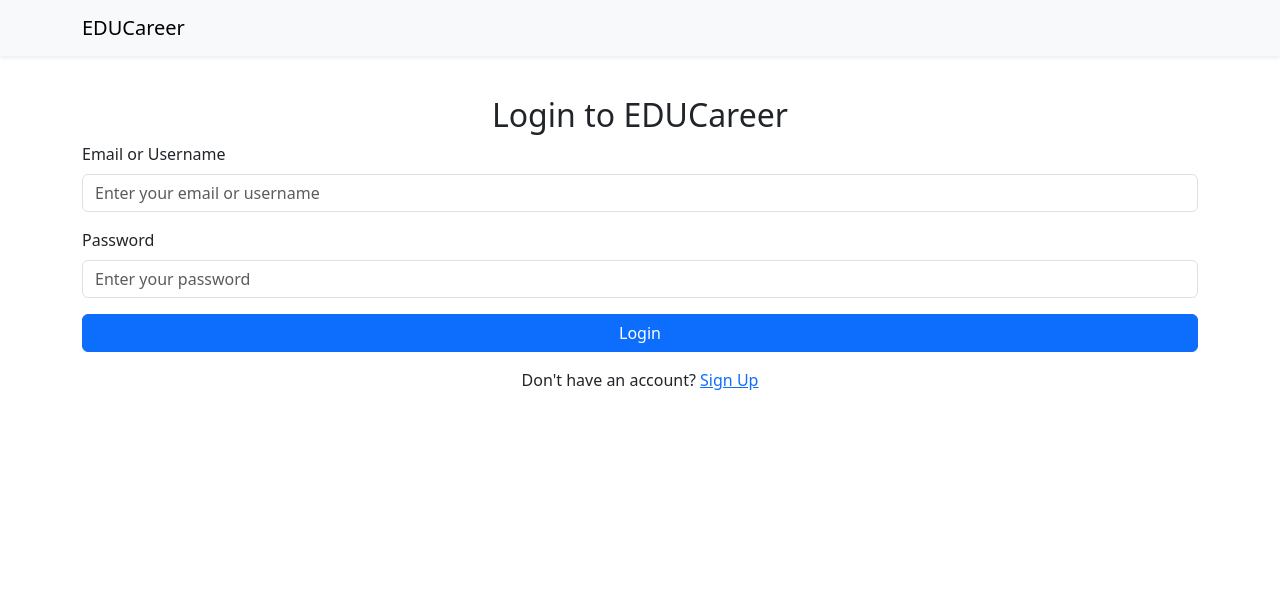
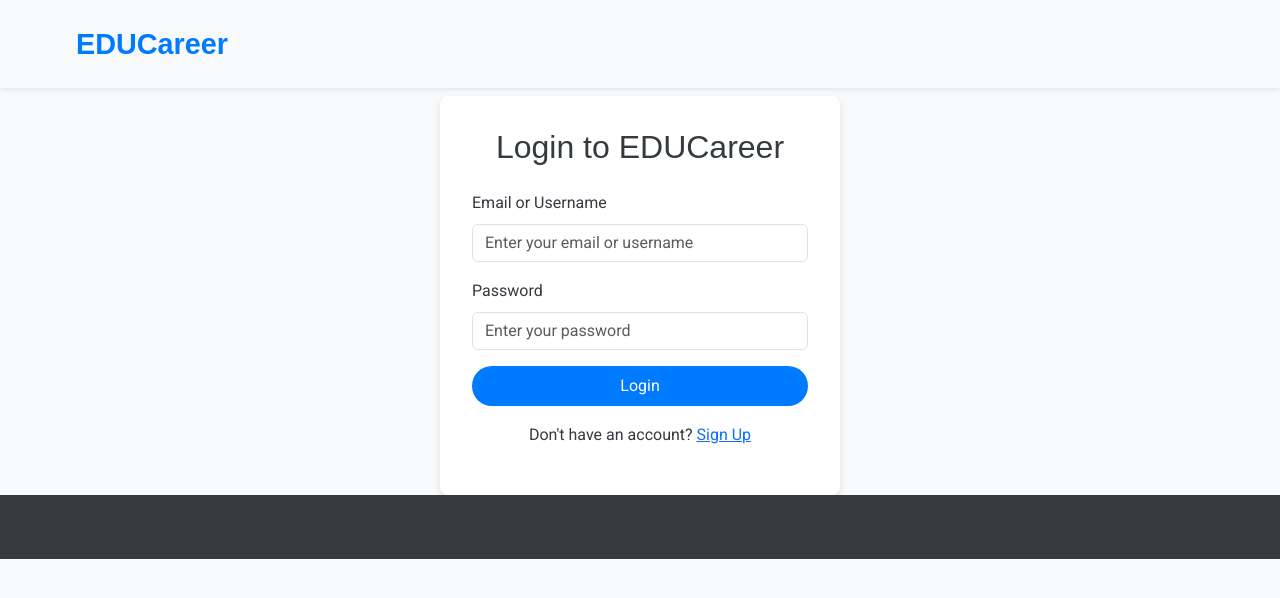
Before and after one commit to paurakh/educareer.github.io, a website: page html/login.html in a window 1280 px wide. Drawn offline with nearby package versions, Linux system fonts and the light colour scheme.

Commit message:
fixed index links

```diff
--- a/html/login.html
+++ b/html/login.html
@@ -6,7 +6,7 @@
   <!-- Bootstrap CSS -->
   <link href="https://cdn.jsdelivr.net/npm/bootstrap@5.3.0/dist/css/bootstrap.min.css" rel="stylesheet">
   <!-- Custom CSS -->
-  <link rel="stylesheet" href="styles.css">
+  <link rel="stylesheet" href="../css/style.css">
   <!-- Google Fonts -->
   <link href="https://fonts.googleapis.com/css2?family=Roboto:wght@400;700&display=swap" rel="stylesheet">
 </head>
@@ -15,7 +15,7 @@
 <!-- Navigation Bar -->
 <nav class="navbar navbar-expand-lg navbar-light bg-light fixed-top shadow-sm">
   <div class="container">
-    <a class="navbar-brand" href="index.html">EDUCareer</a>
+    <a class="navbar-brand" href="../index.html">EDUCareer</a>
   </div>
 </nav>
 
```
Also changed, not shown: html/resources.html (+1 -1 lines).
